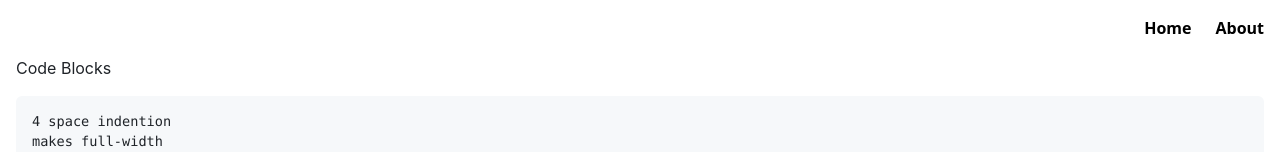
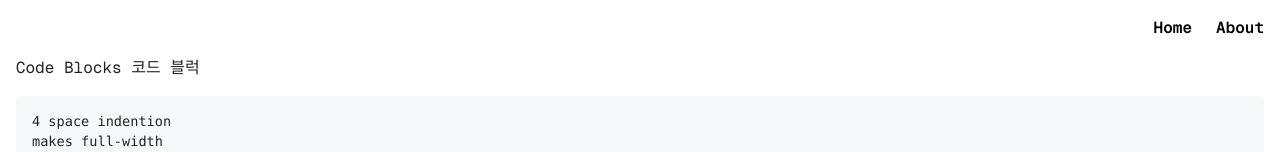
Before and after one commit to Seonghui/blog-client, a Next.js app: page /posts/test1 in a window 1280 px wide. Shown: the top 152 px of the page. Built offline with nearby package versions, Linux system fonts and the light colour scheme.

Commit message:
feat: 폰트 적용

```diff
--- a/app/(pages)/layout.tsx
+++ b/app/(pages)/layout.tsx
@@ -1,12 +1,12 @@
 import type { Metadata } from "next";
 import "./globals.css";
 import Navbar from "../components/NavBar";
+import { GeistMono } from "geist/font/mono";
 
 export const metadata: Metadata = {
   title: "Stella's dev blog",
   description: "스텔라의 기술 블로그",
 };
-
 export default function RootLayout({
   children,
 }: Readonly<{
@@ -14,7 +14,7 @@ export default function RootLayout({
 }>) {
   return (
     <html lang="ko">
-      <body className="container mx-auto px-4">
+      <body className={`container mx-auto px-4 ${GeistMono.className}`}>
         <Navbar />
         {children}
       </body>
--- a/app/(pages)/posts/[slug]/page.tsx
+++ b/app/(pages)/posts/[slug]/page.tsx
@@ -7,7 +7,7 @@ function Page({ params }: { params: { slug: string } }) {
   const data = getMarkdownFileContent(`${params.slug}.md`);
   return (
     <PageWrapper>
-      <div className="markdown-body">
+      <div className="markdown-body" style={{ fontFamily: "inherit" }}>
         <ReactMarkdown>{data?.content}</ReactMarkdown>
       </div>
     </PageWrapper>
--- a/package.json
+++ b/package.json
@@ -10,6 +10,7 @@
   },
   "dependencies": {
     "framer-motion": "^11.5.5",
+    "geist": "^1.3.1",
     "github-markdown-css": "^5.6.1",
     "gray-matter": "^4.0.3",
     "next": "14.2.12",
--- a/public/markdown/test1.md
+++ b/public/markdown/test1.md
@@ -6,6 +6,7 @@ tags: ["astro", "blogging", "learning"]
 ---
 
 Code Blocks
+코드 블럭
 
     4 space indention
     makes full-width
```
Also changed, not shown: 1 other file (tests, documents, lock files or other folders).
